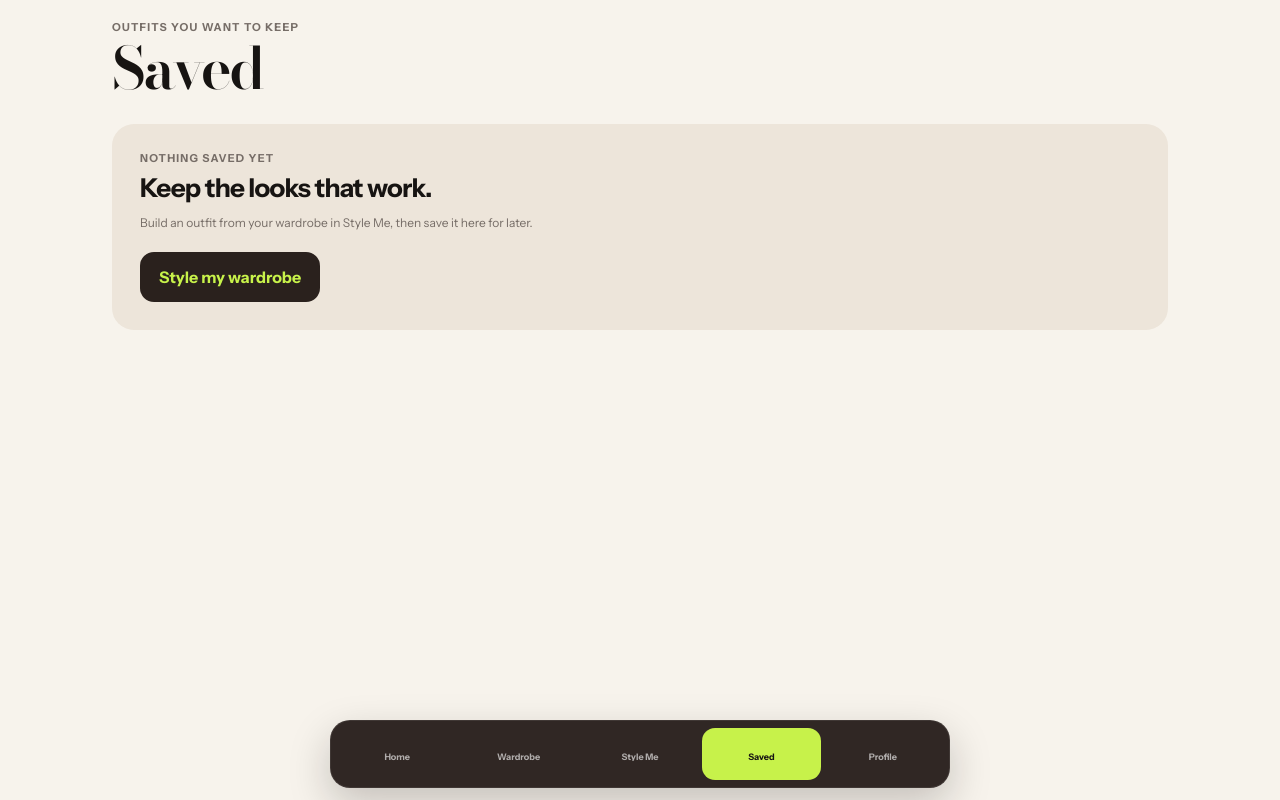
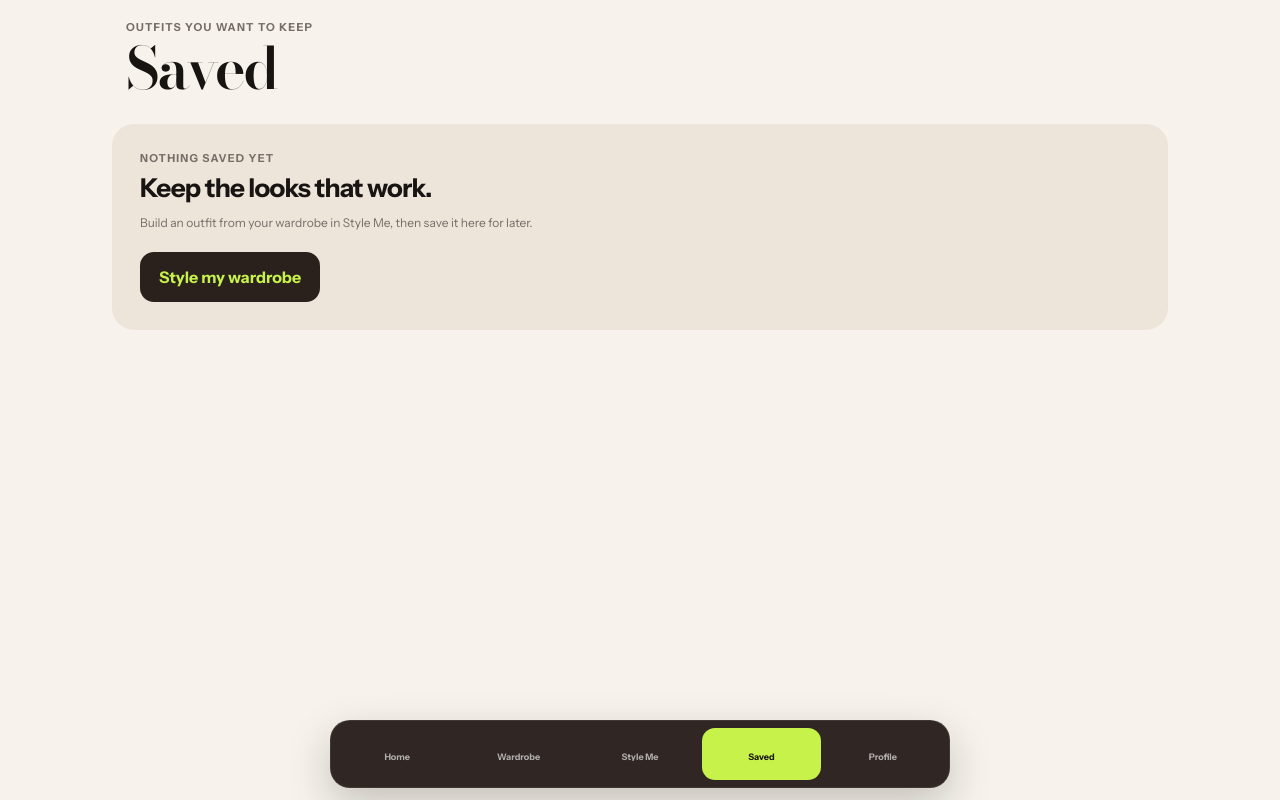
Before and after one commit to dannysammy202/ewari, a Next.js app: page /saved in a window 1280 px wide. Built offline with nearby package versions, Linux system fonts and the light colour scheme.

Commit message:
fix: add Saved back navigation

```diff
--- a/app/saved/page.tsx
+++ b/app/saved/page.tsx
@@ -57,7 +57,7 @@ export default function SavedPage() {
 
   return (
     <main className="app-page">
-      <AppHeader eyebrow="Outfits you want to keep" title="Saved" />
+      <AppHeader eyebrow="Outfits you want to keep" title="Saved" backHref="/home" />
 
       {!hydrated ? (
         <PageSkeleton rows={3} />
```
